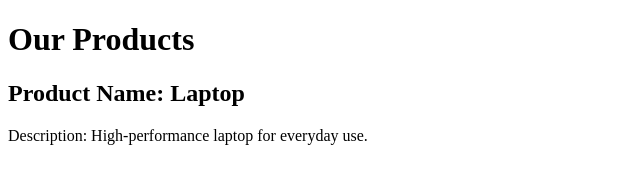
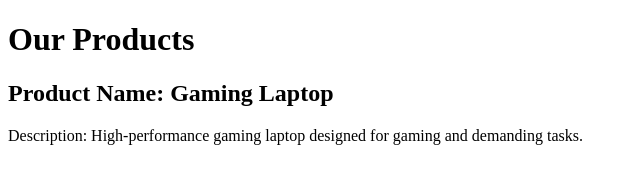
Before and after one commit to sriharsha-sys/ONLINESTORE, a plain HTML site: page product.html in a window 1280 px wide. Shown: the whole page, without its empty margins (0-640 px from the left). Drawn offline with Linux system fonts and the light colour scheme.

Commit message:
Updated product details with gaming laptop

```diff
--- a/product.html
+++ b/product.html
@@ -6,7 +6,7 @@
 </head>
 <body>
     <h1>Our Products</h1>
-    <h2>Product Name: Laptop</h2>
-    <p>Description: High-performance laptop for everyday use.</p>
+    <h2>Product Name: Gaming Laptop</h2>
+    <p>Description: High-performance gaming laptop designed for gaming and demanding tasks.</p>
 </body>
 </html>
```
